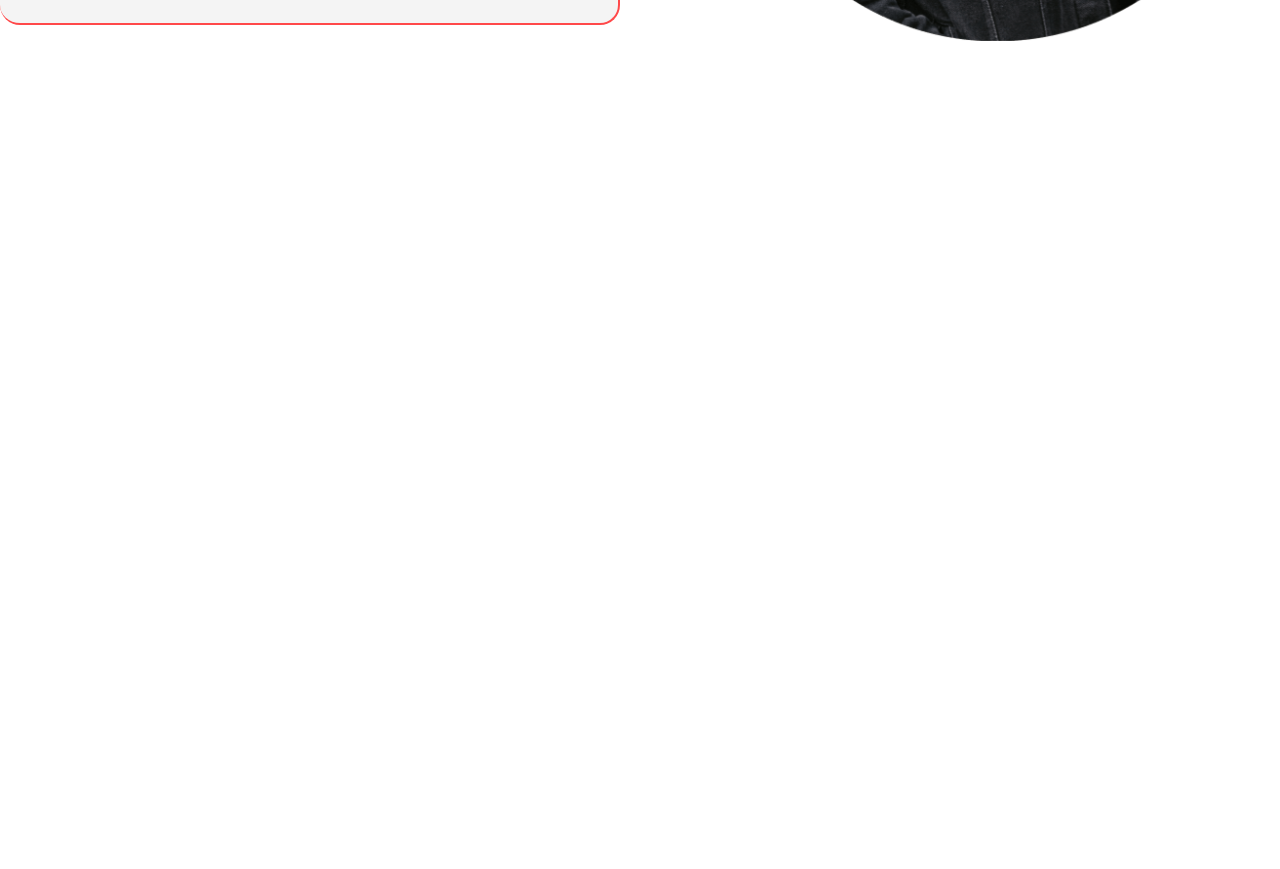
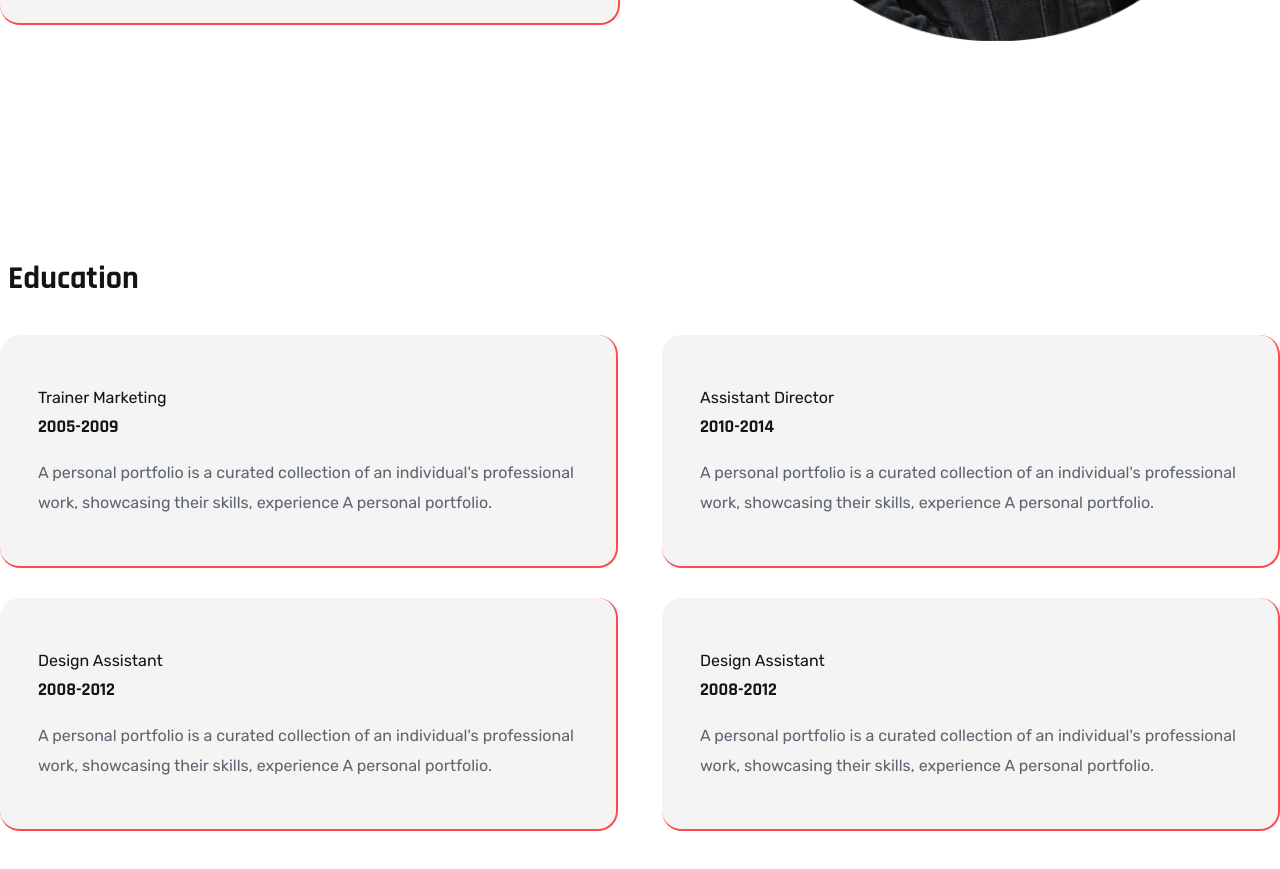
Before and after one commit to devrafsun10/renni, a React (Vite) app: page / in a window 1280 px wide. Shown: the part 2760-3629 px from the top of the page. Before the commit the page ends 2895 px from the top, so only its background shows below. Built offline with nearby package versions, Linux system fonts and the light colour scheme.

Commit message:
educattion part

```diff
--- a/src/App.jsx
+++ b/src/App.jsx
@@ -5,6 +5,7 @@ import Counter from "./components/Counter/Counter"
 import Navbar from "./components/Navbar/Navbar"
 import Protfolio from "./components/Protfolio/Protfolio"
 import Service from "./components/Service/Service"
+import Education from "./Education/Education"
 
 function App() {
 
@@ -17,6 +18,7 @@ function App() {
     <Counter/>
     <Service />
     <Protfolio />
+    <Education />
     </>
   )
 }
--- /dev/null
+++ b/src/Education/Education.jsx
@@ -0,0 +1,55 @@
+import React from "react";
+
+const Education = () => {
+  return (
+    <div className=" pt-30 pb-11.25">
+      <div className=" container">
+        <div>
+          <p className=" font-primary font-bold text-[32px] text-[#141414] mb-8 ml-2">Education</p>
+          <div className=" flex items-center justify-between">
+            <div className=" py-12 px-9.5 w-154.5 bg-[#F4F4F4] rounded-[20px] border-[#FF494A] border-r-2 border-b-2">
+            <h6 className="font-secondary font-normal text-[16px] leading-7.5 text-[#141414]">Trainer Marketing</h6>
+            <h4 className=" font-primary font-bold text-[18px] text-[#141414] mb-4.5">2005-2009</h4>
+            <p className=" font-secondary font-normal text-[16px] text-[#5D6570] leading-7.5 w-135.5">
+              A personal portfolio is a curated collection of an individual's
+              professional work, showcasing their skills, experience A personal
+              portfolio.
+            </p>
+          </div>
+          <div className=" py-12 px-9.5 w-154.5 bg-[#F4F4F4] rounded-[20px] border-[#FF494A] border-r-2 border-b-2">
+            <h6 className="font-secondary font-normal text-[16px] leading-7.5 text-[#141414]">Assistant Director</h6>
+            <h4 className=" font-primary font-bold text-[18px] text-[#141414] mb-4.5">2010-2014</h4>
+            <p className=" font-secondary font-normal text-[16px] text-[#5D6570] leading-7.5 w-135.5">
+              A personal portfolio is a curated collection of an individual's
+              professional work, showcasing their skills, experience A personal
+              portfolio.
+            </p>
+          </div>
+          </div>
+          <div className=" flex items-center justify-between mt-7.5">
+            <div className=" py-12 px-9.5 w-154.5 bg-[#F4F4F4] rounded-[20px] border-[#FF494A] border-r-2 border-b-2">
+            <h6 className="font-secondary font-normal text-[16px] leading-7.5 text-[#141414]">Design Assistant</h6>
+            <h4 className=" font-primary font-bold text-[18px] text-[#141414] mb-4.5">2008-2012</h4>
+            <p className=" font-secondary font-normal text-[16px] text-[#5D6570] leading-7.5 w-135.5">
+              A personal portfolio is a curated collection of an individual's
+              professional work, showcasing their skills, experience A personal
+              portfolio.
+            </p>
+          </div>
+          <div className=" py-12 px-9.5 w-154.5 bg-[#F4F4F4] rounded-[20px] border-[#FF494A] border-r-2 border-b-2">
+            <h6 className="font-secondary font-normal text-[16px] leading-7.5 text-[#141414]">Design Assistant</h6>
+            <h4 className=" font-primary font-bold text-[18px] text-[#141414] mb-4.5">2008-2012</h4>
+            <p className=" font-secondary font-normal text-[16px] text-[#5D6570] leading-7.5 w-135.5">
+              A personal portfolio is a curated collection of an individual's
+              professional work, showcasing their skills, experience A personal
+              portfolio.
+            </p>
+          </div>
+          </div>
+        </div>
+      </div>
+    </div>
+  );
+};
+
+export default Education;
```
